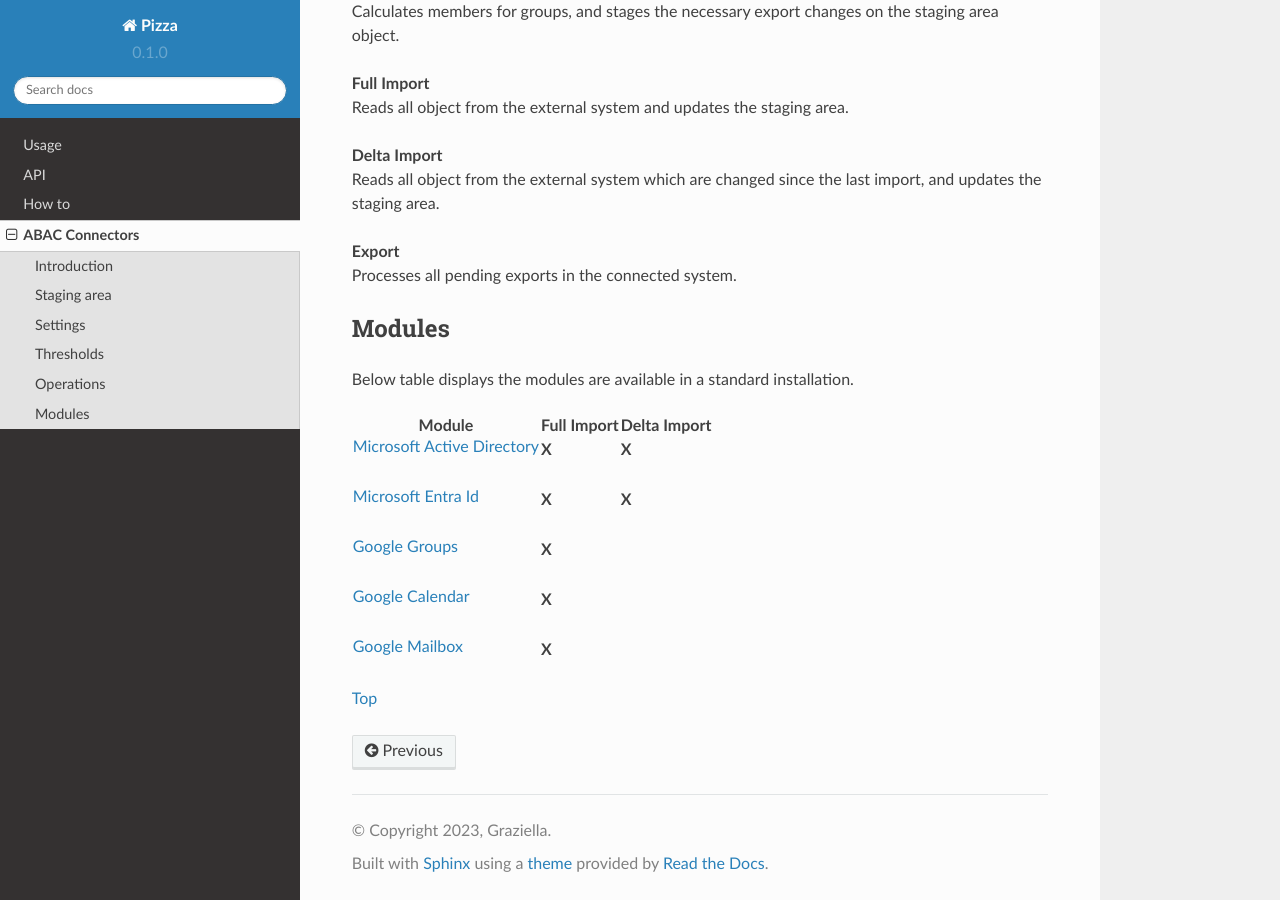
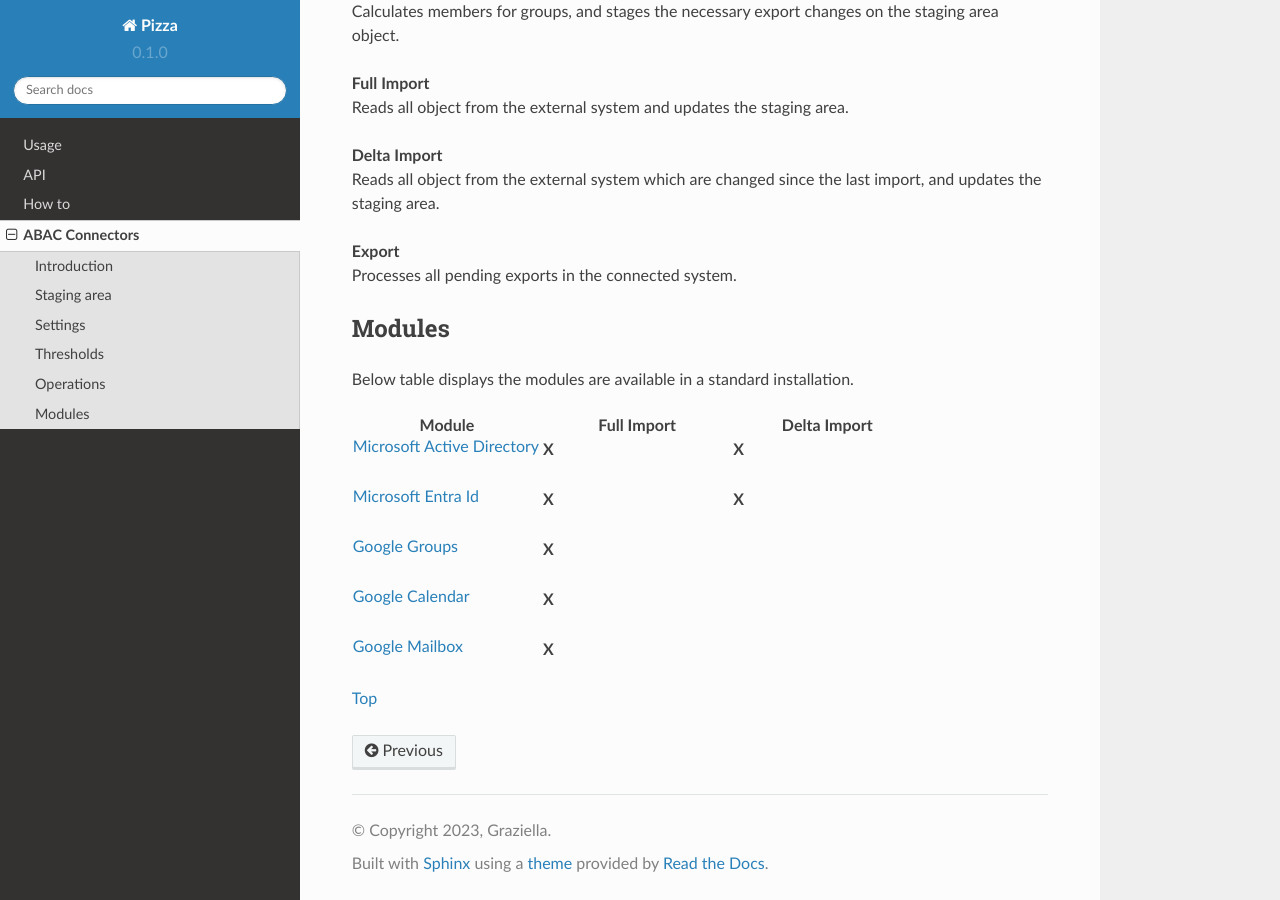
Before and after one commit to Raoulorlando/rtd-tutorial, a Sphinx documentation site: the page built from docs/source/SysPage_AbacConnector.md, in a window 1280 px wide and 900 px high, scrolled down 2219 px. Built offline with Sphinx 7.4.7 and the Read the Docs theme 2.0.0, drawn with Linux system fonts in a browser that asks for light colours.

Commit message:
Updating TOC final

```diff
--- a/docs/source/SysPage_AbacConnector.md
+++ b/docs/source/SysPage_AbacConnector.md
@@ -138,6 +138,11 @@ Below table displays the modules are available in a standard
 installation.
 
 <table class="table table-bordered">
+<colgroup>
+<col style="width: 33%" />
+<col style="width: 33%" />
+<col style="width: 33%" />
+</colgroup>
 <thead class="thead-light">
 <tr class="header">
 <th>Module</th>
```
